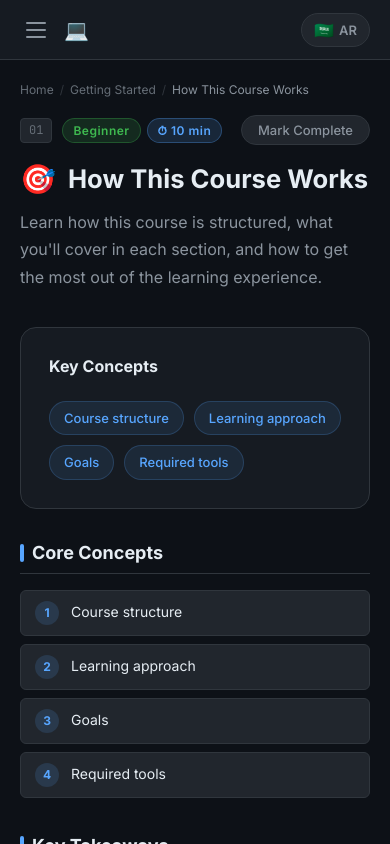
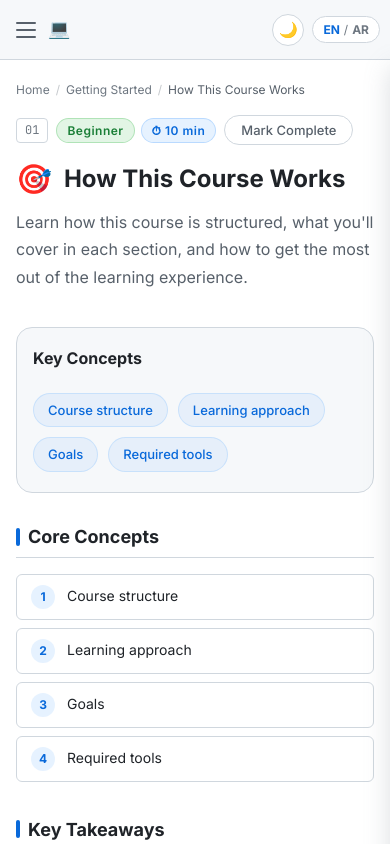
Before and after one commit to mostafasaqly/programming-saqly, an Angular app in the folder web-app/: page /section/1 in a window 390 px wide. Built offline with nearby package versions, Linux system fonts and the light colour scheme.

Commit message:
update theme

```diff
--- a/web-app/src/app/app.html
+++ b/web-app/src/app/app.html
@@ -36,13 +36,23 @@
       </div>
 
       <button
+        class="theme-toggle"
+        (click)="toggleTheme()"
+        [title]="theme.isDark() ? (lang.isArabic() ? 'الوضع الفاتح' : 'Light mode') : (lang.isArabic() ? 'الوضع الداكن' : 'Dark mode')"
+        [attr.aria-label]="theme.isDark() ? (lang.isArabic() ? 'التبديل إلى الوضع الفاتح' : 'Switch to light mode') : (lang.isArabic() ? 'التبديل إلى الوضع الداكن' : 'Switch to dark mode')"
+      >
+        {{ theme.isDark() ? '☀️' : '🌙' }}
+      </button>
+
+      <button
         class="lang-toggle"
         (click)="toggleLanguage()"
         [title]="lang.isArabic() ? 'Switch to English' : 'التبديل إلى العربية'"
         [attr.aria-label]="lang.isArabic() ? 'Switch to English' : 'التبديل إلى العربية'"
       >
-        <span class="lang-flag">{{ lang.isArabic() ? '🇬🇧' : '🇸🇦' }}</span>
-        <span class="lang-label">{{ lang.isArabic() ? 'EN' : 'AR' }}</span>
+        <span class="lang-current">{{ lang.isArabic() ? 'AR' : 'EN' }}</span>
+        <span class="lang-sep">/</span>
+        <span class="lang-other">{{ lang.isArabic() ? 'EN' : 'AR' }}</span>
       </button>
     </div>
   </header>
--- a/web-app/src/app/app.scss
+++ b/web-app/src/app/app.scss
@@ -107,27 +107,48 @@
   min-width: 30px;
 }
 
-/* Language toggle */
+/* Theme toggle */
+.theme-toggle {
+  display: inline-flex;
+  align-items: center;
+  justify-content: center;
+  width: 36px;
+  height: 36px;
+  background: var(--bg-card);
+  border: 1px solid var(--border-color);
+  border-radius: 50%;
+  font-size: 16px;
+  line-height: 1;
+  cursor: pointer;
+  transition: border-color 0.2s ease, transform 0.2s ease;
+
+  &:hover {
+    border-color: var(--accent-blue);
+    transform: scale(1.05);
+  }
+}
+
+/* Language toggle — text only (EN / AR) */
 .lang-toggle {
-  display: flex;
+  display: inline-flex;
   align-items: center;
-  gap: 5px;
+  gap: 4px;
   padding: 6px 12px;
   background: var(--bg-card);
   border: 1px solid var(--border-color);
   border-radius: 20px;
-  color: var(--text-secondary);
   font-size: 13px;
-  font-weight: 600;
+  font-weight: 700;
   cursor: pointer;
-  transition: all 0.2s ease;
+  transition: border-color 0.2s ease;
+  font-family: var(--font-english);
+  direction: ltr;
 
-  &:hover {
-    border-color: var(--accent-blue);
-    color: var(--accent-blue);
-  }
+  &:hover { border-color: var(--accent-blue); }
 
-  .lang-flag { font-size: 16px; }
+  .lang-current { color: var(--accent-blue); }
+  .lang-sep     { color: var(--text-muted); font-weight: 400; }
+  .lang-other   { color: var(--text-muted); }
 }
 
 /* ===== BODY ===== */
@@ -160,10 +181,22 @@
   }
 }
 
-/* ===== MOBILE ===== */
+/* ===== TABLET (≤ 1024px) ===== */
+@media (max-width: 1024px) {
+  :root { --sidebar-width: 260px; }
+
+  .progress-pill-bar { width: 60px; }
+}
+
+/* ===== TABLET / MOBILE — collapsible sidebar (≤ 900px) ===== */
 @media (max-width: 900px) {
   .sidebar-toggle {
     display: flex;
+  }
+
+  .app-header {
+    padding: 0 14px;
+    gap: 8px;
   }
 
   .app-sidebar {
@@ -171,12 +204,14 @@
     top: var(--header-height);
     inset-inline-end: 0;
     bottom: 0;
-    width: var(--sidebar-width);
+    width: min(var(--sidebar-width), 85vw);
     z-index: 200;
     transform: translateX(100%);
     transition: transform 0.3s ease;
     background: var(--bg-secondary);
     border-inline-start: 1px solid var(--border-color);
+    box-shadow: var(--shadow-lg);
+    overflow-y: auto;
 
     &.open {
       transform: translateX(0);
@@ -198,14 +233,31 @@
   }
 }
 
-@media (max-width: 500px) {
+/* ===== SMALL MOBILE (≤ 560px) ===== */
+@media (max-width: 560px) {
+  .app-header { padding: 0 10px; gap: 6px; }
+
+  .app-logo {
+    font-size: 14px;
+    .logo-icon { font-size: 18px; }
+  }
+
+  .header-right { gap: 8px; }
+
+  .lang-toggle { padding: 5px 10px; font-size: 12px; }
+  .theme-toggle { width: 32px; height: 32px; font-size: 15px; }
+}
+
+@media (max-width: 400px) {
   .logo-text { display: none; }
 }
 
 /* Sidebar overlay (mobile) */
 .sidebar-overlay {
   position: fixed;
-  inset: 0;
+  top: var(--header-height);
+  inset-inline: 0;
+  bottom: 0;
   background: rgba(0, 0, 0, 0.5);
   z-index: 150;
   backdrop-filter: blur(2px);
--- a/web-app/src/app/app.ts
+++ b/web-app/src/app/app.ts
@@ -1,7 +1,8 @@
-import { Component, inject, computed } from '@angular/core';
+import { Component, inject } from '@angular/core';
 import { RouterOutlet, RouterLink } from '@angular/router';
 import { LanguageService } from './services/language.service';
 import { CourseService } from './services/course.service';
+import { ThemeService } from './services/theme.service';
 import { SidebarComponent } from './components/sidebar/sidebar';
 
 @Component({
@@ -13,6 +14,7 @@ import { SidebarComponent } from './components/sidebar/sidebar';
 export class App {
   readonly lang = inject(LanguageService);
   readonly course = inject(CourseService);
+  readonly theme = inject(ThemeService);
 
   sidebarOpen = false;
 
@@ -20,6 +22,10 @@ export class App {
     this.lang.toggle();
   }
 
+  toggleTheme() {
+    this.theme.toggle();
+  }
+
   toggleSidebar() {
     this.sidebarOpen = !this.sidebarOpen;
   }
--- a/web-app/src/app/components/code-block/code-block.scss
+++ b/web-app/src/app/components/code-block/code-block.scss
@@ -1,6 +1,6 @@
 .code-block {
-  background: #0d1117;
-  border: 1px solid var(--border-color);
+  background: var(--code-bg);
+  border: 1px solid var(--code-border);
   border-radius: var(--radius-md);
   overflow: hidden;
   margin-bottom: 16px;
@@ -11,8 +11,8 @@
   align-items: center;
   gap: 12px;
   padding: 10px 16px;
-  background: #161b22;
-  border-bottom: 1px solid var(--border-color);
+  background: var(--code-bg-header);
+  border-bottom: 1px solid var(--code-border);
 }
 
 .lang-badge {
--- a/web-app/src/app/pages/home/home.scss
+++ b/web-app/src/app/pages/home/home.scss
@@ -103,7 +103,7 @@
 
 .parts-grid {
   display: grid;
-  grid-template-columns: repeat(auto-fill, minmax(300px, 1fr));
+  grid-template-columns: repeat(auto-fill, minmax(min(100%, 280px), 1fr));
   gap: 20px;
 }
 
--- a/web-app/src/app/pages/section/section.scss
+++ b/web-app/src/app/pages/section/section.scss
@@ -373,8 +373,8 @@
 .loop-output {
   width: 100%;
   max-width: 360px;
-  background: #0d1117;
-  border: 1px solid var(--border-color);
+  background: var(--code-bg);
+  border: 1px solid var(--code-border);
   border-radius: var(--radius-md);
   padding: 16px;
   font-family: var(--font-code);
@@ -871,11 +871,36 @@
   }
 }
 
+/* Tablet */
+@media (max-width: 1024px) {
+  .section-page { padding: 28px 32px 72px; }
+}
+
+/* Mobile */
 @media (max-width: 768px) {
-  .section-page { padding: 20px 20px 60px; }
-  .section-nav { flex-direction: column; }
+  .section-page { padding: 20px 16px 60px; }
+  .diagram-card { padding: 20px 16px; }
+  .section-nav {
+    flex-direction: column;
+    align-items: stretch;
+    gap: 10px;
+  }
   .nav-prev, .nav-next { width: 100%; }
+  .nav-next { justify-content: stretch; }
   .nav-btn { max-width: 100%; }
+  .nav-home-btn { text-align: center; }
   .binary-converter { flex-direction: column; }
   .conv-divider { display: none; }
+  .truth-tables { gap: 12px; }
+  .fn-diagram, .var-demo { gap: 8px; }
 }
+
+/* Small mobile */
+@media (max-width: 480px) {
+  .section-title { font-size: 1.5rem; }
+  .section-meta { gap: 8px; }
+  .complete-btn { margin-inline-start: 0; }
+  .types-grid { grid-template-columns: repeat(auto-fill, minmax(100px, 1fr)); }
+  .fn-arrow, .arrow-right { transform: rotate(90deg); }
+  .fn-diagram, .var-demo { flex-direction: column; }
+}
--- /dev/null
+++ b/web-app/src/app/services/theme.service.ts
@@ -0,0 +1,35 @@
+import { Injectable, signal, effect } from '@angular/core';
+
+export type Theme = 'dark' | 'light';
+
+@Injectable({ providedIn: 'root' })
+export class ThemeService {
+  private _theme = signal<Theme>('dark');
+
+  readonly theme = this._theme.asReadonly();
+  readonly isDark = () => this._theme() === 'dark';
+
+  constructor() {
+    const saved = localStorage.getItem('course-theme') as Theme | null;
+    if (saved === 'dark' || saved === 'light') {
+      this._theme.set(saved);
+    } else if (window.matchMedia?.('(prefers-color-scheme: light)').matches) {
+      // Respect the OS preference on first visit.
+      this._theme.set('light');
+    }
+
+    effect(() => {
+      const theme = this._theme();
+      document.documentElement.setAttribute('data-theme', theme);
+      localStorage.setItem('course-theme', theme);
+    });
+  }
+
+  toggle(): void {
+    this._theme.update(t => (t === 'dark' ? 'light' : 'dark'));
+  }
+
+  setTheme(theme: Theme): void {
+    this._theme.set(theme);
+  }
+}
--- a/web-app/src/styles.scss
+++ b/web-app/src/styles.scss
@@ -1,5 +1,20 @@
-/* Global Dark Theme Styles - Introduction To Programming Course */
+/* Global Theme Styles - Introduction To Programming Course */
 :root {
+  /* Sizing & fonts shared across themes */
+  --font-arabic: 'Cairo', 'Tajawal', sans-serif;
+  --font-english: 'Inter', system-ui, sans-serif;
+  --font-code: 'JetBrains Mono', 'Fira Code', 'Cascadia Code', monospace;
+  --sidebar-width: 300px;
+  --header-height: 60px;
+  --radius-sm: 6px;
+  --radius-md: 10px;
+  --radius-lg: 16px;
+  --transition: 0.2s ease;
+}
+
+/* ===== DARK THEME (default) ===== */
+:root,
+:root[data-theme='dark'] {
   --bg-primary: #0d1117;
   --bg-secondary: #161b22;
   --bg-tertiary: #1c2128;
@@ -16,17 +31,42 @@
   --text-secondary: #8b949e;
   --text-muted: #656d76;
   --text-link: #58a6ff;
-  --font-arabic: 'Cairo', 'Tajawal', sans-serif;
-  --font-english: 'Inter', system-ui, sans-serif;
-  --font-code: 'JetBrains Mono', 'Fira Code', 'Cascadia Code', monospace;
-  --sidebar-width: 300px;
-  --header-height: 60px;
-  --radius-sm: 6px;
-  --radius-md: 10px;
-  --radius-lg: 16px;
+  --code-bg: #0d1117;
+  --code-bg-header: #161b22;
+  --code-border: #30363d;
   --shadow-md: 0 4px 12px rgba(0, 0, 0, 0.4);
   --shadow-lg: 0 8px 24px rgba(0, 0, 0, 0.6);
-  --transition: 0.2s ease;
+}
+
+/* ===== LIGHT THEME ===== */
+:root[data-theme='light'] {
+  --bg-primary: #ffffff;
+  --bg-secondary: #f6f8fa;
+  --bg-tertiary: #eef1f4;
+  --bg-card: #ffffff;
+  --border-color: #d0d7de;
+  --border-active: #0969da;
+  --accent-blue: #0969da;
+  --accent-blue-dark: #0a5dc2;
+  --accent-green: #1a7f37;
+  --accent-orange: #9a6700;
+  --accent-red: #cf222e;
+  --accent-purple: #8250df;
+  --text-primary: #1f2328;
+  --text-secondary: #57606a;
+  --text-muted: #6e7781;
+  --text-link: #0969da;
+  /* Keep code blocks dark for readable syntax highlighting in both themes */
+  --code-bg: #0d1117;
+  --code-bg-header: #161b22;
+  --code-border: #30363d;
+  --shadow-md: 0 4px 12px rgba(140, 149, 159, 0.2);
+  --shadow-lg: 0 8px 24px rgba(140, 149, 159, 0.3);
+}
+
+html {
+  color-scheme: dark light;
+  transition: background-color 0.25s ease, color 0.25s ease;
 }
 
 *, *::before, *::after {
```
Also changed, not shown: web-app/src/app/components/code-tabs/code-tabs.scss (+14 -17 lines).
